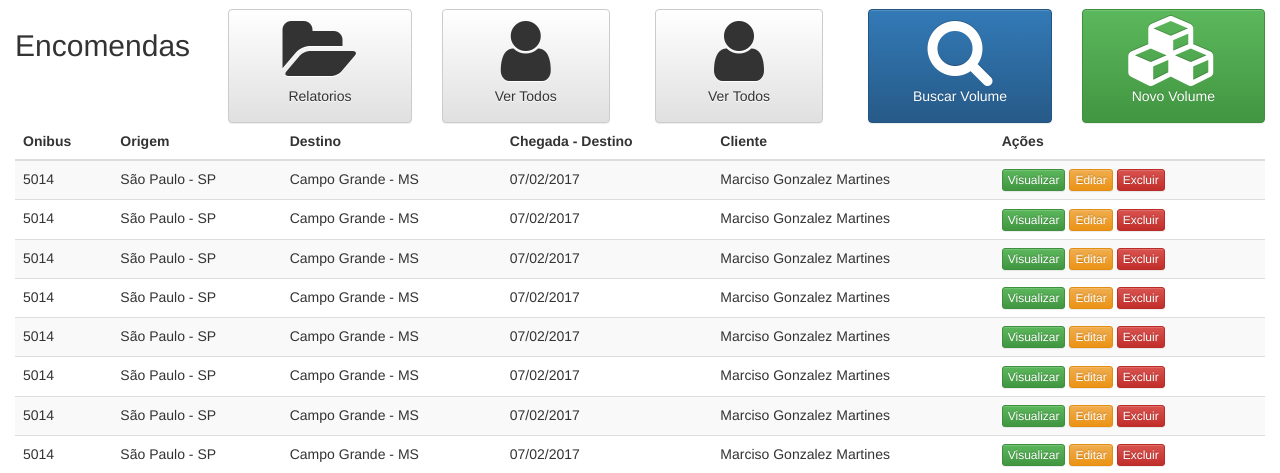
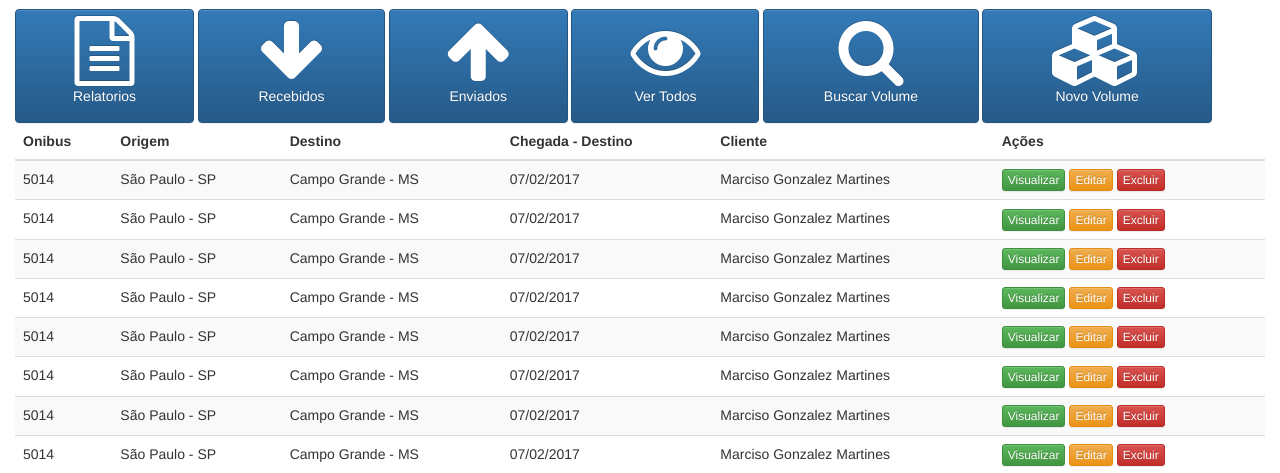
Before and after one commit to marcisomartines/seriema-transporte, a CodeIgniter app: page /database/ in a window 1280 px wide. Shown: the part 51-524 px from the top of the page. Run offline with CodeIgniter, Linux system fonts and the light colour scheme; some libraries are stand-ins or nearby versions.

Commit message:
[NEW] New search - Create

```diff
--- a/application/views/index.php
+++ b/application/views/index.php
@@ -50,53 +50,67 @@ defined('BASEPATH') OR exit('No direct script access allowed');
 <div id="main" class="container-fluid">
 
     <div id="top" class="row">
-        <div class="col-md-2">
-            <h2>Encomendas</h2>
-        </div>
 
-        <div class="col-md-2">
-<!--            <a href="add.html" class="btn btn-primary btn-lg btn-block btn-huge pull-right h2">Ver Todos<br></a>-->
-            <a href="#" class="btn btn-default">
+        <div class="col-md-12 pull-right">
+            <!--            <a href="add.html" class="btn btn-primary btn-lg btn-block btn-huge pull-right h2">Ver Todos<br></a>-->
+            <a href="#" class="btn btn-primary">
                 <div class="row">
                     <div class="col-xs-12 text-center">
-                        <i class="fa fa-folder-open fa-5x"></i>
+                        <i class="fa fa-file-text-o fa-5x"></i>
                     </div>
                     <div class="col-xs-12 text-center">
                         <p>Relatorios</p>
                     </div>
                 </div>
             </a>
-        </div>
 
-        <div class="col-md-2">
+
+
+<!--        </div>-->
+
+<!--        <div class="col-md-1">-->
 <!--            <a href="add.html" class="btn btn-primary btn-lg btn-block btn-huge pull-right h2">Ver Todos<br></a>-->
-            <a href="#" class="btn btn-default">
+            <a href="#" class="btn btn-primary">
                 <div class="row">
                     <div class="col-xs-12 text-center">
-                        <i class="fa fa-user fa-5x"></i>
+                        <i class="fa fa-arrow-down fa-5x"></i>
+                    </div>
+                    <div class="col-xs-12 text-center">
+                        <p>Recebidos</p>
+                    </div>
+                </div>
+            </a>
+<!--        </div>-->
+
+<!--        <div class="col-md-1">-->
+<!--            <a href="add.html" class="btn btn-primary btn-lg btn-block btn-huge pull-right h2">Ver Todos<br></a>-->
+            <a href="#" class="btn btn-primary">
+                <div class="row">
+                    <div class="col-xs-12 text-center">
+                        <i class="fa fa-arrow-up fa-5x"></i>
+                    </div>
+                    <div class="col-xs-12 text-center">
+                        <p>Enviados</p>
+                    </div>
+                </div>
+            </a>
+<!--        </div>-->
+
+<!--        <div class="col-md-1">-->
+<!--            <a href="add.html" class="btn btn-primary btn-lg btn-block btn-huge pull-right h2">Ver Todos<br></a>-->
+            <a href="#" class="btn btn-primary">
+                <div class="row">
+                    <div class="col-xs-12 text-center">
+                        <i class="fa fa-eye fa-5x"></i>
                     </div>
                     <div class="col-xs-12 text-center">
                         <p>Ver Todos</p>
                     </div>
                 </div>
             </a>
-        </div>
+<!--        </div>-->
 
-        <div class="col-md-2">
-<!--            <a href="add.html" class="btn btn-primary btn-lg btn-block btn-huge pull-right h2">Ver Todos<br></a>-->
-            <a href="#" class="btn btn-default">
-                <div class="row">
-                    <div class="col-xs-12 text-center">
-                        <i class="fa fa-user fa-5x"></i>
-                    </div>
-                    <div class="col-xs-12 text-center">
-                        <p>Ver Todos</p>
-                    </div>
-                </div>
-            </a>
-        </div>
-
-        <div class="col-md-2">
+<!--        <div class="col-md-1">-->
 <!--            <a   href="#" data-toggle="modal" data-target="#buscarModal-modal" class="btn btn-primary btn-lg btn-block btn-huge pull-right h2">Buscar Encomenda<br></a>-->
             <a href="#" data-toggle="modal" data-target="#buscarModal-modal" data-toggle="modal" data-target="#buscarModal-modal" class="btn btn-primary">
                 <div class="row">
@@ -108,12 +122,12 @@ defined('BASEPATH') OR exit('No direct script access allowed');
                     </div>
                 </div>
             </a>
-        </div>
+<!--        </div>-->
 
-        <div class="col-md-2">
+<!--        <div class="col-md-1">-->
 <!--            <a href="--><?//=base_url()?><!--index.php/Inicio/adicionarEncomenda" class="btn btn-primary btn-lg btn-block btn-huge pull-right h2">Nova Encomenda<br></a>-->
 <!--            <a class="btn btn-success btn-lg btn-block btn-huge pull-right h2"  href="#" data-toggle="modal" data-target="#inserirModal-modal">Nova Encomenda<br></a>-->
-            <a href="#" data-toggle="modal" data-target="#inserirModal-modal" class="btn btn-success">
+            <a href="#" data-toggle="modal" data-target="#inserirModal-modal" class="btn btn-primary">
                 <div class="row">
                     <div class="col-xs-12 text-center">
                         <i class="fa fa-cubes fa-5x"></i>
@@ -125,6 +139,7 @@ defined('BASEPATH') OR exit('No direct script access allowed');
             </a>
         </div>
     </div> <!-- /#top -->
+
     <div id="list" class="row">
 
         <div class="table-responsive col-md-12">
--- a/application/views/modal/modal_buscarVolume.php
+++ b/application/views/modal/modal_buscarVolume.php
@@ -12,23 +12,94 @@
         <div class="modal-content">
             <div class="modal-header">
                 <button type="button" class="close" data-dismiss="modal" aria-label="Fechar"><span aria-hidden="true">&times;</span></button>
-                <h4 class="modal-title" id="modalLabel">Excluir Volume</h4>
+                <h4 class="modal-title" id="modalLabel">Buscar Volume</h4>
             </div>
             <div class="modal-body">
-                <div class="col-md-6">
-                    <div class="input-group h2">
-                        <input name="data[search]" class="form-control" id="search" type="text" placeholder="Pesquisar Itens">
-                        <span class="input-group-btn">
-                <button class="btn btn-primary" type="submit">
-                    <span class="glyphicon glyphicon-search"></span>
-                </button>
-            </span>
+                <div class="row">
+                    <div class="form-group col-md-4">
+                        <label for="campo1">Cliente</label>
+                        <input type="text" class="form-control" id="campo1">
+                    </div>
+
+                    <div class="form-group col-md-4">
+                        <label for="campo2">Telefone</label>
+                        <input type="text" class="form-control" id="campo3">
+                    </div>
+
+                    <div class="form-group col-md-4">
+                        <label for="campo2">Data</label>
+                        <input type="text" class="form-control" id="campo3">
+                    </div>
+
+                    <div class="form-group col-md-4">
+                        <label for="campo2">Onibus</label>
+                        <input type="text" class="form-control" id="campo3">
+                    </div>
+
+                    <div class="form-group col-md-4">
+                        <label for="campo2">Origem</label>
+                        <input type="text" class="form-control" id="campo3">
+                    </div>
+
+                    <div class="form-group col-md-4">
+                        <label for="campo2">Destino</label>
+                        <input type="text" class="form-control" id="campo3">
+                    </div>
+
+                    <div class="form-group col-md-12">
+                        <label for="campo2">Tipo da Volume</label>
+                        <div class="checkbox">
+                            <label>
+                                <input type="checkbox" name="inlineRadioOptions" id="inlineRadio1" value="option1"> Caixa
+                            </label>
+                            <label>
+                                <input type="checkbox" name="inlineRadioOptions" id="inlineRadio2" value="option2"> Sacola
+                            </label>
+                            <label>
+                                <input type="checkbox" name="inlineRadioOptions" id="inlineRadio3" value="option3"> Envelope
+                            </label>
+                            <label>
+                                <input type="checkbox" name="inlineRadioOptions" id="inlineRadio3" value="option3"> Avulso
+                            </label>
+                        </div>
+                    </div>
+
+                    <div class="form-group col-md-12">
+                        <label for="campo2">Tamanho do Volume</label>
+                        <div class="checkbox">
+                            <label>
+                                <input type="checkbox" name="inlineRadioOptions" id="inlineRadio1" value="option1"> Pequena
+                            </label>
+                            <label>
+                                <input type="checkbox" name="inlineRadioOptions" id="inlineRadio2" value="option2"> Média
+                            </label>
+                            <label>
+                                <input type="checkbox" name="inlineRadioOptions" id="inlineRadio3" value="option3"> Grande
+                            </label>
+                        </div>
                     </div>
                 </div>
-            </div>
+
+
+
+
+
+
+<!--                <div class="col-md-6">-->
+<!--                    <div class="input-group h2">-->
+<!--                        <input name="data[search]" class="form-control" id="search" type="text" placeholder="Pesquisar Itens">-->
+<!--                        <span class="input-group-btn">-->
+<!--                             <button class="btn btn-primary" type="submit">-->
+<!--                                <span class="glyphicon glyphicon-search"></span>-->
+<!--                             </button>-->
+<!--                        </span>-->
+<!--                    </div>-->
+<!--                </div>-->
+<!--            </div>-->
             <div class="modal-footer">
-                <button type="button" class="btn btn-primary">Sim</button>
-                <button type="button" class="btn btn-default" data-dismiss="modal">N&atilde;o</button>
+                <button type="button" class="btn btn-success"><i class="fa fa-search"></i> Buscar</button>
+                <button type="button" class="btn btn-primary"><i class="fa fa-eraser"></i> Limpar</button>
+                <button type="button" class="btn btn-danger" data-dismiss="modal"><i class="fa fa-close"></i> Cancelar</button>
             </div>
         </div>
     </div>
--- a/application/views/modal/modal_inserirVolume.php
+++ b/application/views/modal/modal_inserirVolume.php
@@ -7,7 +7,7 @@
  */
 ?>
 <div class="modal fade" id="inserirModal-modal" tabindex="-1" role="dialog" aria-labelledby="modalLabel">
-    <div class="modal-dialog modal-lg" role="document">
+    <div class="modal-dialog" role="document">
         <div class="modal-content">
             <div class="modal-header">
                 <button type="button" class="close" data-dismiss="modal" aria-label="Fechar"><span aria-hidden="true">&times;</span></button>
@@ -26,12 +26,12 @@
                     </div>
 
                     <div class="form-group col-md-4">
-                        <label for="campo2">Possui Nota Fiscal?</label>
+                        <label for="campo2">Nota Fiscal?</label>
                         <label>
                             <input type="checkbox" value=""> SIM
                         </label>
-                        <span style="display: none;">
-                            <input type="text" class="form-control" id="campo3">
+                        <span>
+                            <input type="text" class="form-control" id="campo3" disabled>
                         </span>
 
                     </div>
@@ -76,8 +76,8 @@
                 </div>
             </div>
             <div class="modal-footer">
-                <button type="button" class="btn btn-success" onclick="alert('teste')">Salvar</button>
-                <button type="button" class="btn btn-danger" data-dismiss="modal">Cancelar</button>
+                <button type="button" class="btn btn-success" onclick="alert('teste')"><i class="fa fa-check"></i> Salvar</button>
+                <button type="button" class="btn btn-danger" data-dismiss="modal"><i class="fa fa-close"></i> Cancelar</button>
             </div>
         </div>
     </div>
```
